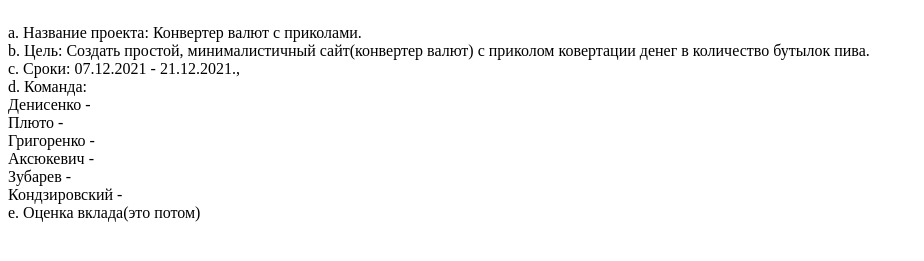
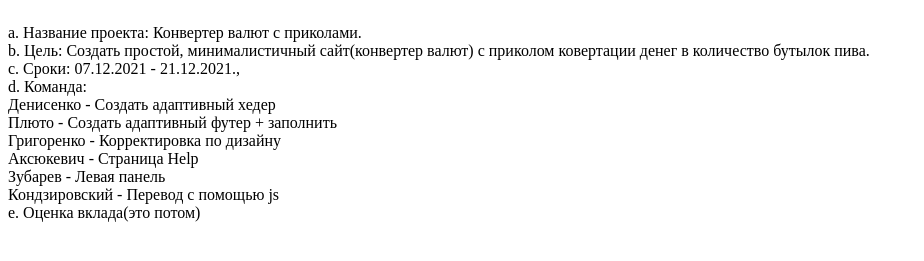
Before and after one commit to dimaqqw/Currency-Converter, a plain HTML site: page title.html in a window 1280 px wide. Shown: the part 77-338 px from the top of the page, without its empty margins (0-924 px from the left). Drawn offline with Linux system fonts and the light colour scheme.

Commit message:
Update title.html

```diff
--- a/title.html
+++ b/title.html
@@ -16,12 +16,12 @@
 b. Цель: Создать простой, минималистичный сайт(конвертер валют) с приколом ковертации денег в количество бутылок пива.<br>
 c. Сроки: 07.12.2021 - 21.12.2021.,<br>
 d. Команда:<br>
-Денисенко - <br>
-Плюто -<br>
-Григоренко -<br>
-Аксюкевич -<br>
-Зубарев -<br>
-Кондзировский -<br>
+Денисенко - Создать адаптивный хедер <br>
+Плюто - Создать адаптивный футер + заполнить<br>
+Григоренко - Корректировка по дизайну<br>
+Аксюкевич - Страница Help<br>
+Зубарев - Левая панель<br>
+Кондзировский - Перевод с помощью js<br>
 e. Оценка вклада(это потом)</p>
 </body>
 </html>
```
